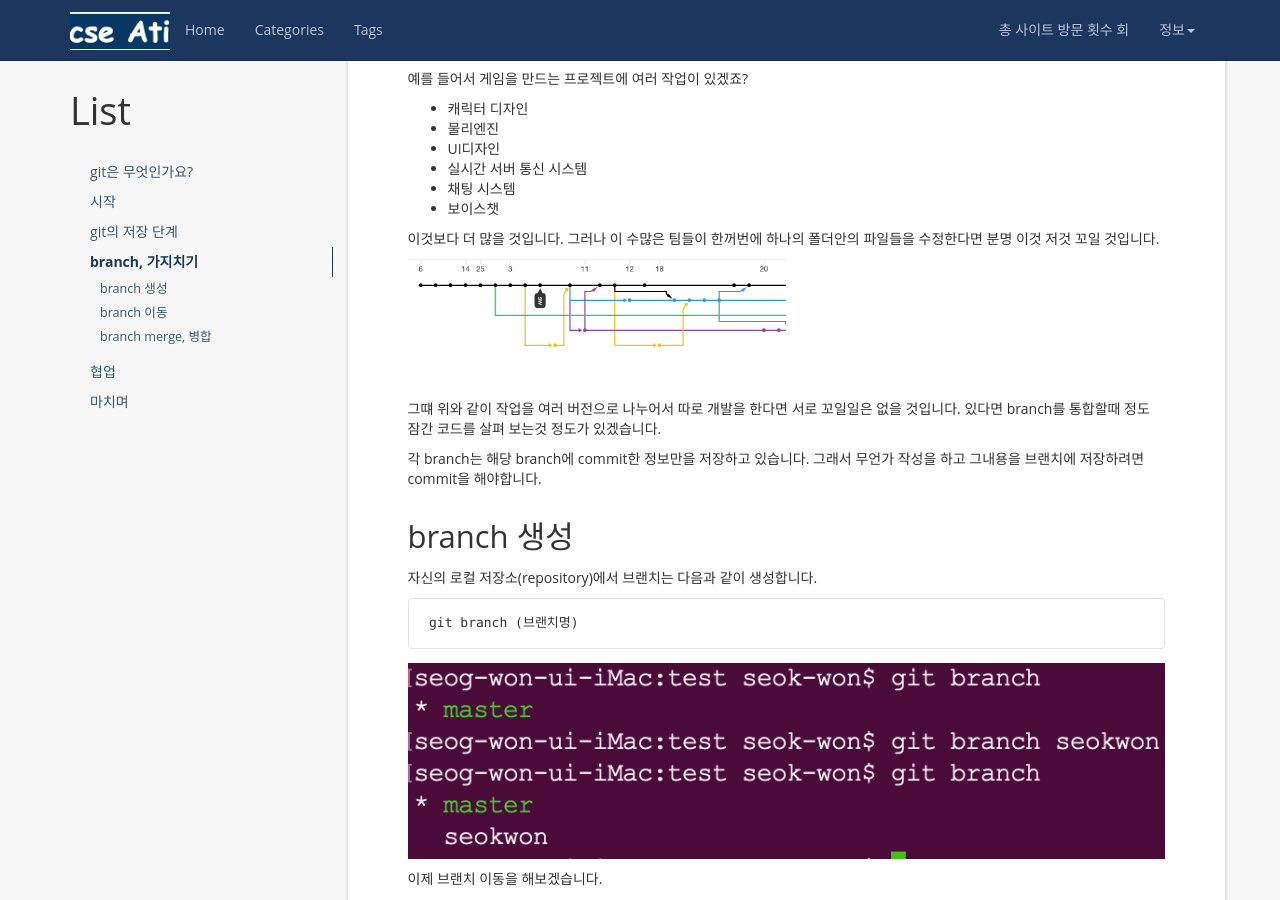
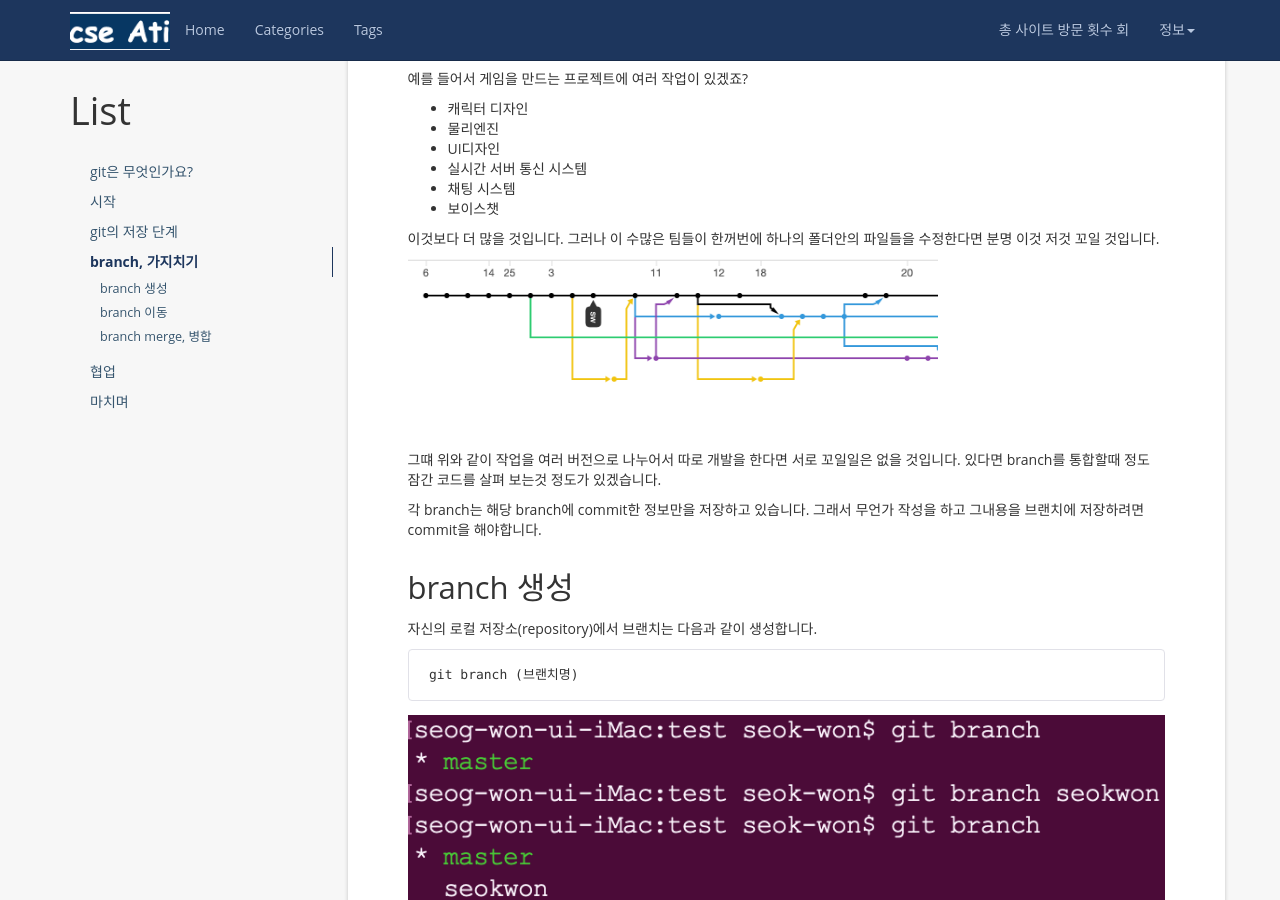
Before and after one commit to gwnucse/gwnucse.github.io, a Jekyll site: the page built from _posts/2019-04-19-github사용법.md, in a window 1280 px wide and 900 px high, scrolled down 938 px. Built offline with Jekyll 4.4.1, drawn with Linux system fonts in a browser that asks for light colours; nearby versions of some CDN libraries; comment, search, counter and statistics services are not loaded.

Commit message:
re sizieing

```diff
--- a/_posts/2019-04-19-github사용법.md
+++ b/_posts/2019-04-19-github사용법.md
@@ -44,7 +44,7 @@ git의 branch 기능은 하나의 프로젝트에 여러 팀이 함께 작업할
 
 이것보다 더 많을 것입니다. 그러나 이 수많은 팀들이 한꺼번에 하나의 폴더안의 파일들을 수정한다면 분명 이것 저것 꼬일 것입니다.
 
-![branch](https://github.com/gwnucse/gwnucse.github.io/blob/master/styles/images/postIMG/gitTutorial/1.png?raw=true){:width="50%" height="50%"}
+![branch](https://github.com/gwnucse/gwnucse.github.io/blob/master/styles/images/postIMG/gitTutorial/1.png?raw=true){:width="70%" height="70%"}
 
 그떄 위와 같이 작업을 여러 버전으로 나누어서 따로 개발을 한다면 서로 꼬일일은 없을 것입니다. 있다면 branch를 통합할때 정도 잠간 코드를 살펴 보는것 정도가 있겠습니다.
 
```
